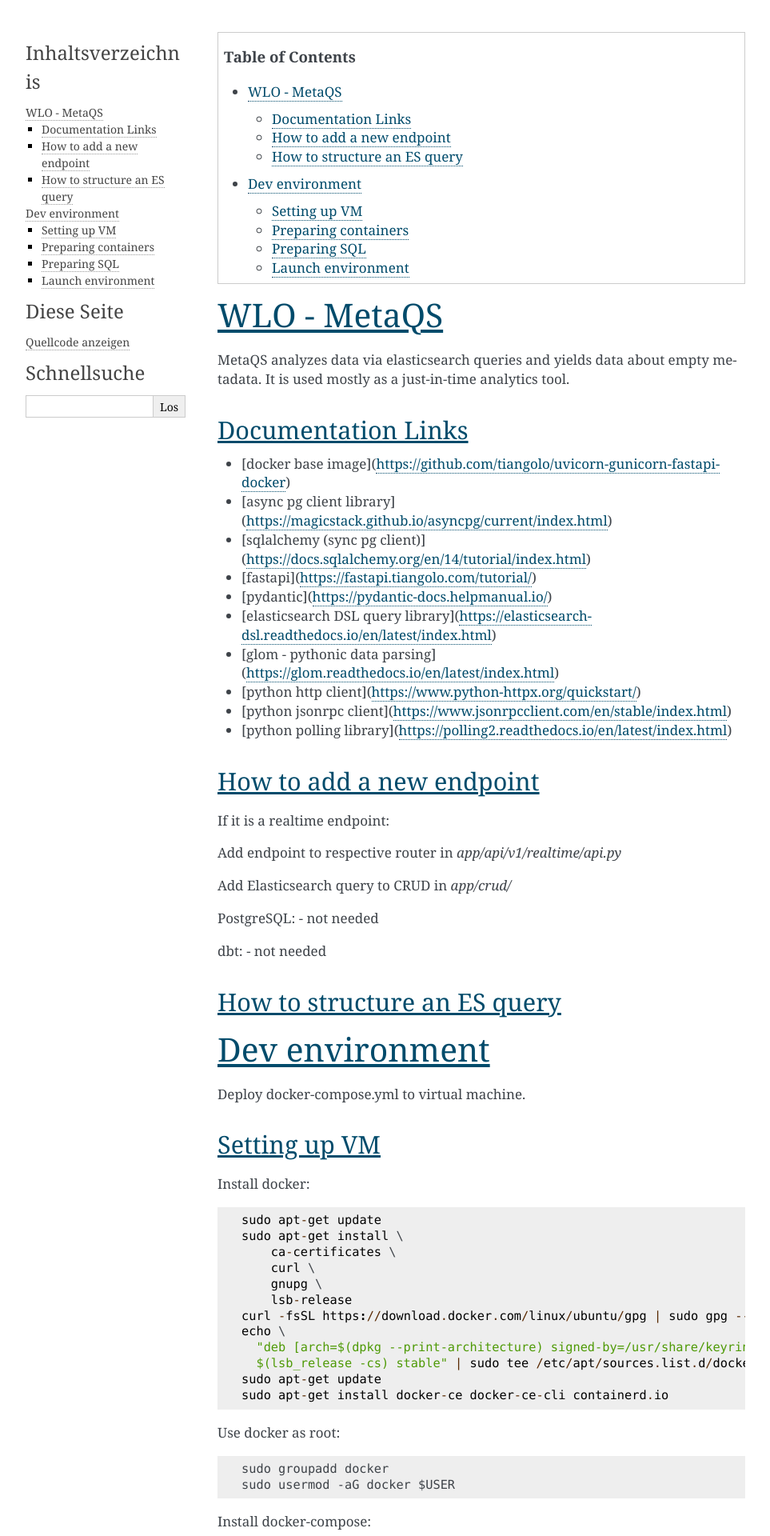
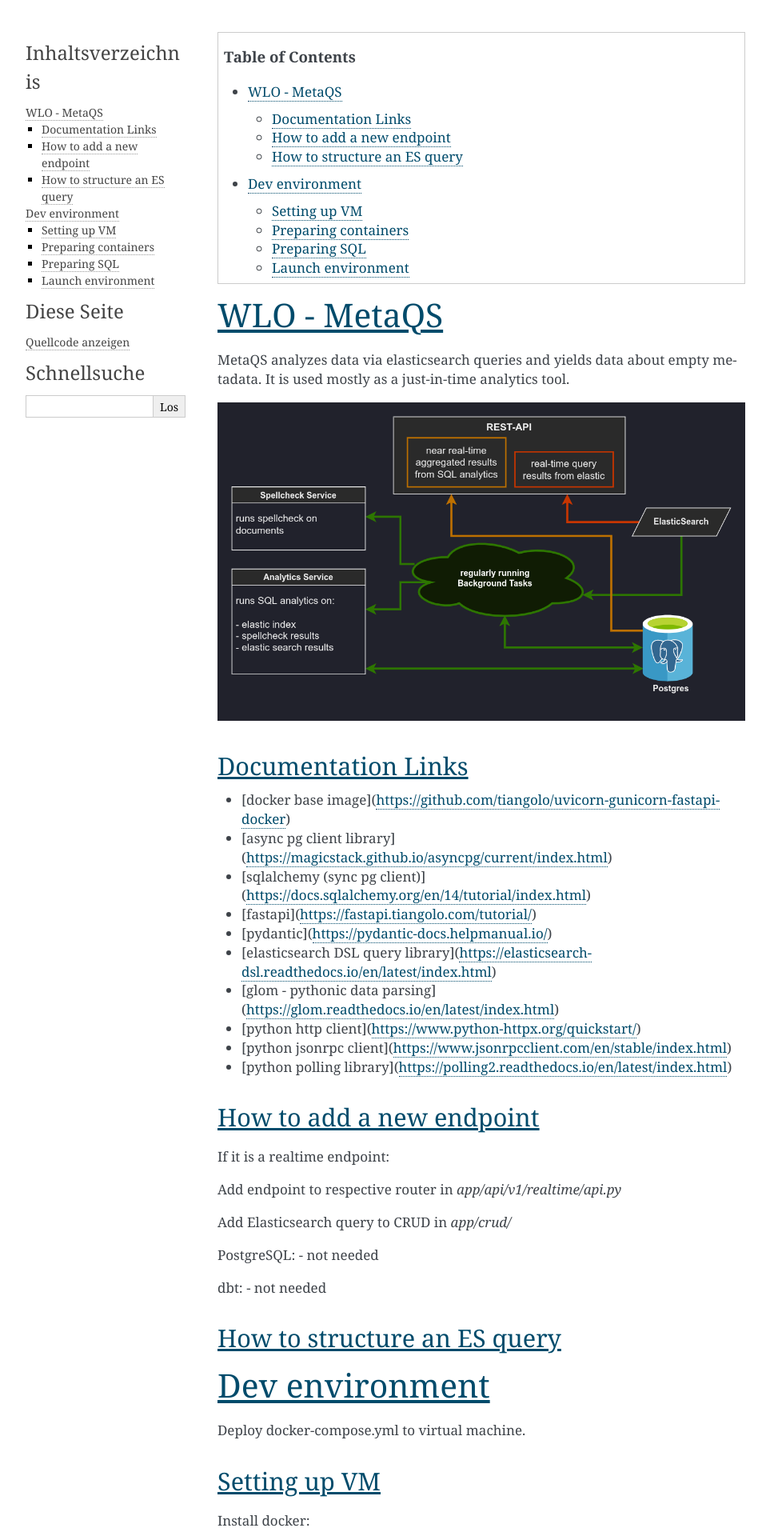
Before and after one commit to openeduhub/metaqs-main, a Sphinx documentation site: the page built from docs/main.rst, in a window 1280 px wide. Shown: the top 1920 px of the page at 80% size, without its empty margins (148-1111 px from the left). Built offline with Sphinx 7.4.7, drawn with Linux system fonts in a browser that asks for light colours.

Commit message:
Fixing documentation
Update documentation

```diff
--- a/docs/analytics.rst
+++ b/docs/analytics.rst
@@ -3,6 +3,8 @@ Analytics
 #########
 
 Overview
+
+Currently breaking, but outdated, mermaid diagrams:
 
 .. mermaid::
 
--- a/docs/main.rst
+++ b/docs/main.rst
@@ -6,6 +6,9 @@ WLO - MetaQS
 
 MetaQS analyzes data via elasticsearch queries and yields data about empty metadata. It is used mostly as a just-in-time
 analytics tool.
+
+
+.. image:: assets/metaqs-intro.png
 
 Documentation Links
 -------------------
```
Also changed, not shown: 1 other file.
